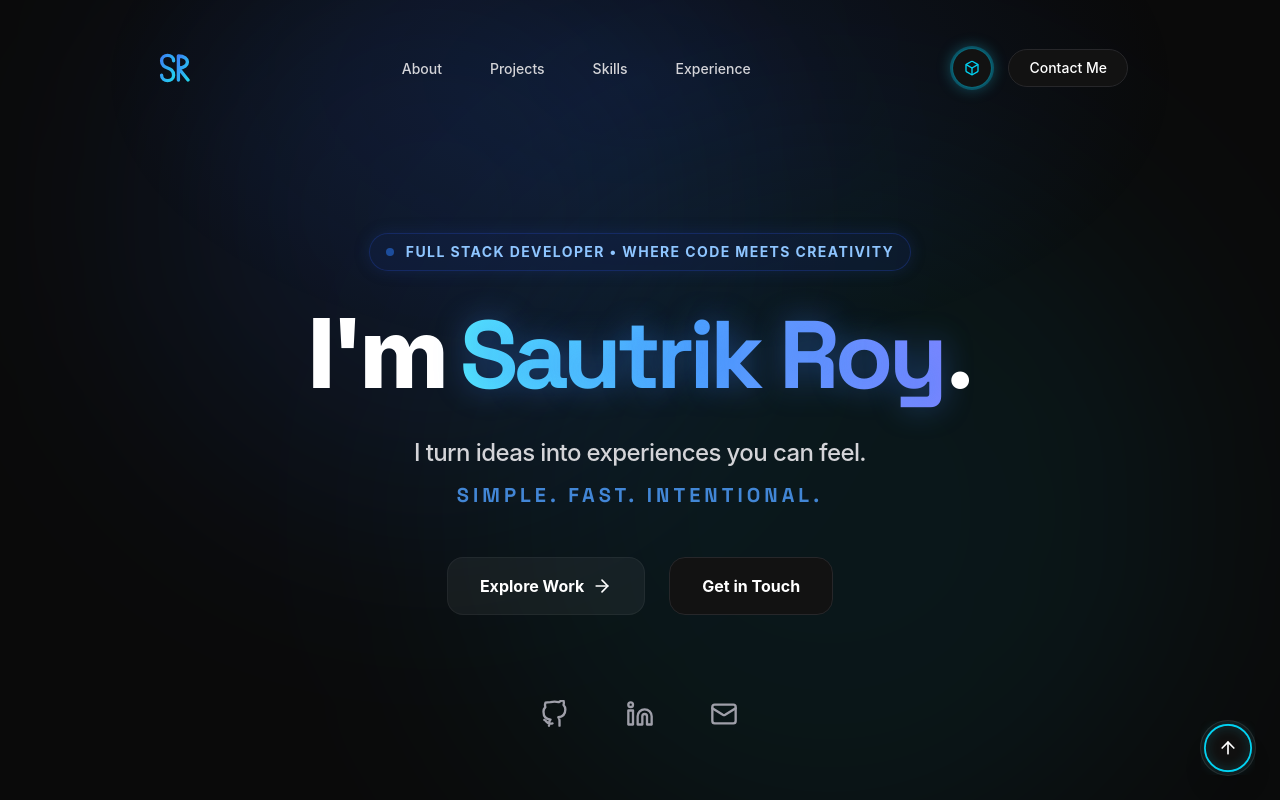
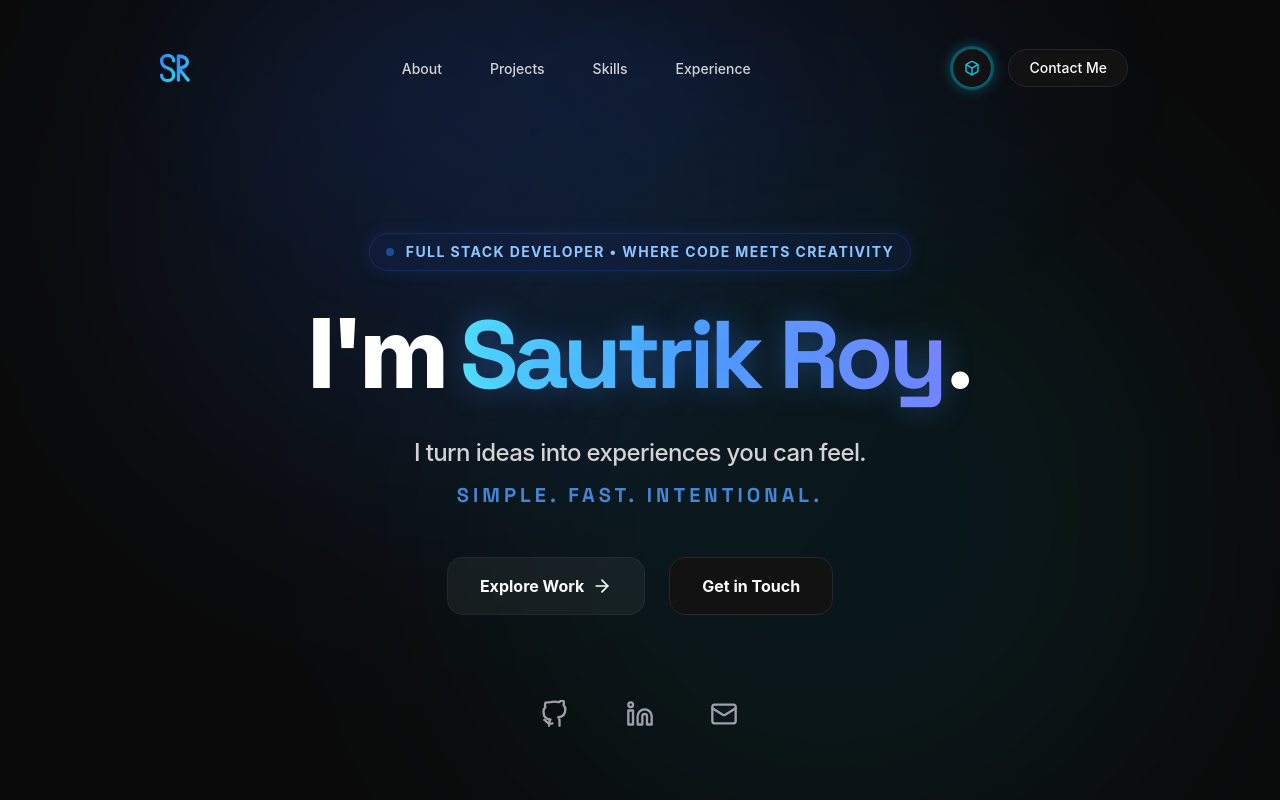
Before and after one commit to sautrikroy17/Personal-Portolio, a React (Vite) app: page / in a window 1280 px wide. Shown: the top 800 px of the page. Built offline with nearby package versions, Linux system fonts and the light colour scheme.

Commit message:
Optimize design: remove scroll progress ring for a cleaner professional look

```diff
--- a/src/App.jsx
+++ b/src/App.jsx
@@ -10,7 +10,6 @@ import Contact from "./components/sections/Contact";
 import Preloader from "./components/ui/Preloader";
 import CommandPalette from "./components/ui/CommandPalette";
 import InteractiveGrid from "./components/ui/InteractiveGrid";
-import ScrollProgressRing from "./components/ui/ScrollProgressRing";
 import SpatialWrapper from "./components/ui/SpatialWrapper";
 
 function App() {
@@ -19,7 +18,6 @@ function App() {
   return (
     <div className="relative min-h-screen font-sans text-slate-100 selection:bg-cyan-500/30 bg-slate-950 flex flex-col overflow-x-hidden">
       <CommandPalette />
-      <ScrollProgressRing />
 
       <AnimatePresence mode="wait">
         {loading && <Preloader key="preloader" onComplete={() => setLoading(false)} />}
--- a/src/components/ui/ScrollProgressRing.jsx
+++ /dev/null
@@ -1,72 +0,0 @@
-import { motion, useScroll, useSpring, useTransform } from "framer-motion";
-import { ArrowUp } from "lucide-react";
-import { useState, useEffect } from "react";
-
-export default function ScrollProgressRing() {
-  const { scrollYProgress } = useScroll();
-  const [isVisible, setIsVisible] = useState(false);
-
-  // Smooth out the scroll progress for the SVG ring
-  const smoothProgress = useSpring(scrollYProgress, {
-    stiffness: 100,
-    damping: 30,
-    restDelta: 0.001
-  });
-
-  // Calculate the stroke dashoffset based on progress
-  // Circumference of a circle with r=20 is 2 * Math.PI * 20 ~= 125.6
-  const strokeDashoffset = useTransform(smoothProgress, [0, 1], [125.6, 0]);
-
-  useEffect(() => {
-    return scrollYProgress.on("change", (latest) => {
-      // Show button after scrolling down a bit (e.g., 5% of page)
-      setIsVisible(latest > 0.05);
-    });
-  }, [scrollYProgress]);
-
-  const scrollToTop = () => {
-    window.scrollTo({ top: 0, behavior: "smooth" });
-  };
-
-  return (
-    <motion.button
-      initial={{ opacity: 0, scale: 0.5, y: 20 }}
-      animate={{
-        opacity: isVisible ? 1 : 0,
-        scale: isVisible ? 1 : 0.5,
-        y: isVisible ? 0 : 20,
-        pointerEvents: isVisible ? "auto" : "none"
-      }}
-      transition={{ duration: 0.3, ease: "easeOut" }}
-      onClick={scrollToTop}
-      className="fixed bottom-6 right-6 z-50 flex items-center justify-center w-14 h-14 rounded-full bg-zinc-900/80 backdrop-blur-md border border-white/10 text-white shadow-xl hover:bg-zinc-800 transition-colors group focus:outline-none focus:ring-2 focus:ring-cyan-500"
-      aria-label="Scroll to top"
-    >
-      {/* SVG Ring */}
-      <svg className="absolute inset-0 w-full h-full -rotate-90 pointer-events-none" viewBox="0 0 56 56">
-        <circle
-          cx="28"
-          cy="28"
-          r="24"
-          stroke="rgba(255, 255, 255, 0.1)"
-          strokeWidth="2"
-          fill="none"
-        />
-        <motion.circle
-          cx="28"
-          cy="28"
-          r="24"
-          stroke="currentColor"
-          strokeWidth="2"
-          fill="none"
-          strokeLinecap="round"
-          style={{ strokeDasharray: 150.7, strokeDashoffset: useTransform(smoothProgress, [0, 1], [150.7, 0]) }}
-          className="text-cyan-400 drop-shadow-[0_0_5px_rgba(34,211,238,0.5)]"
-        />
-      </svg>
-
-      {/* Arrow Icon */}
-      <ArrowUp className="w-5 h-5 group-hover:-translate-y-1 transition-transform" />
-    </motion.button>
-  );
-}
```
